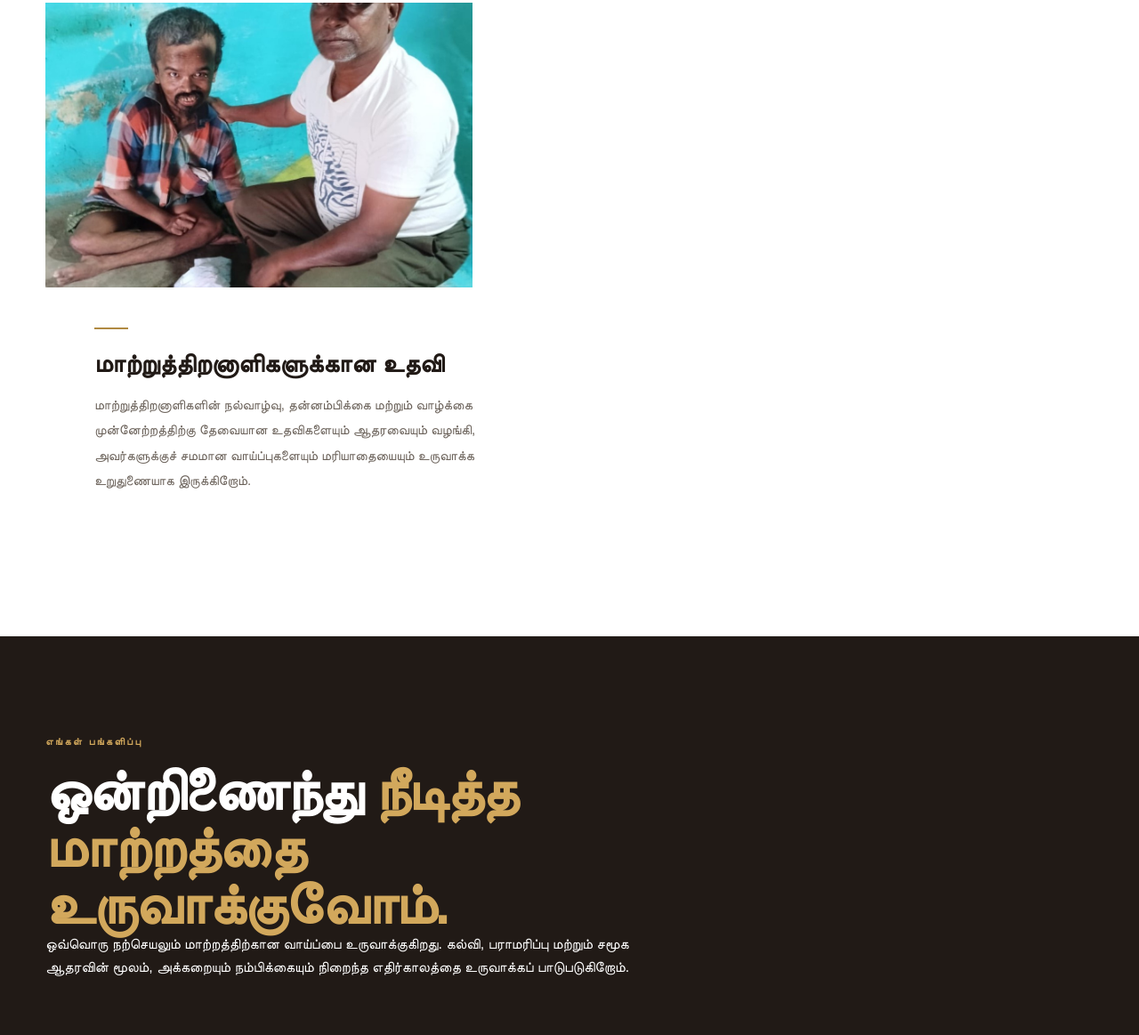
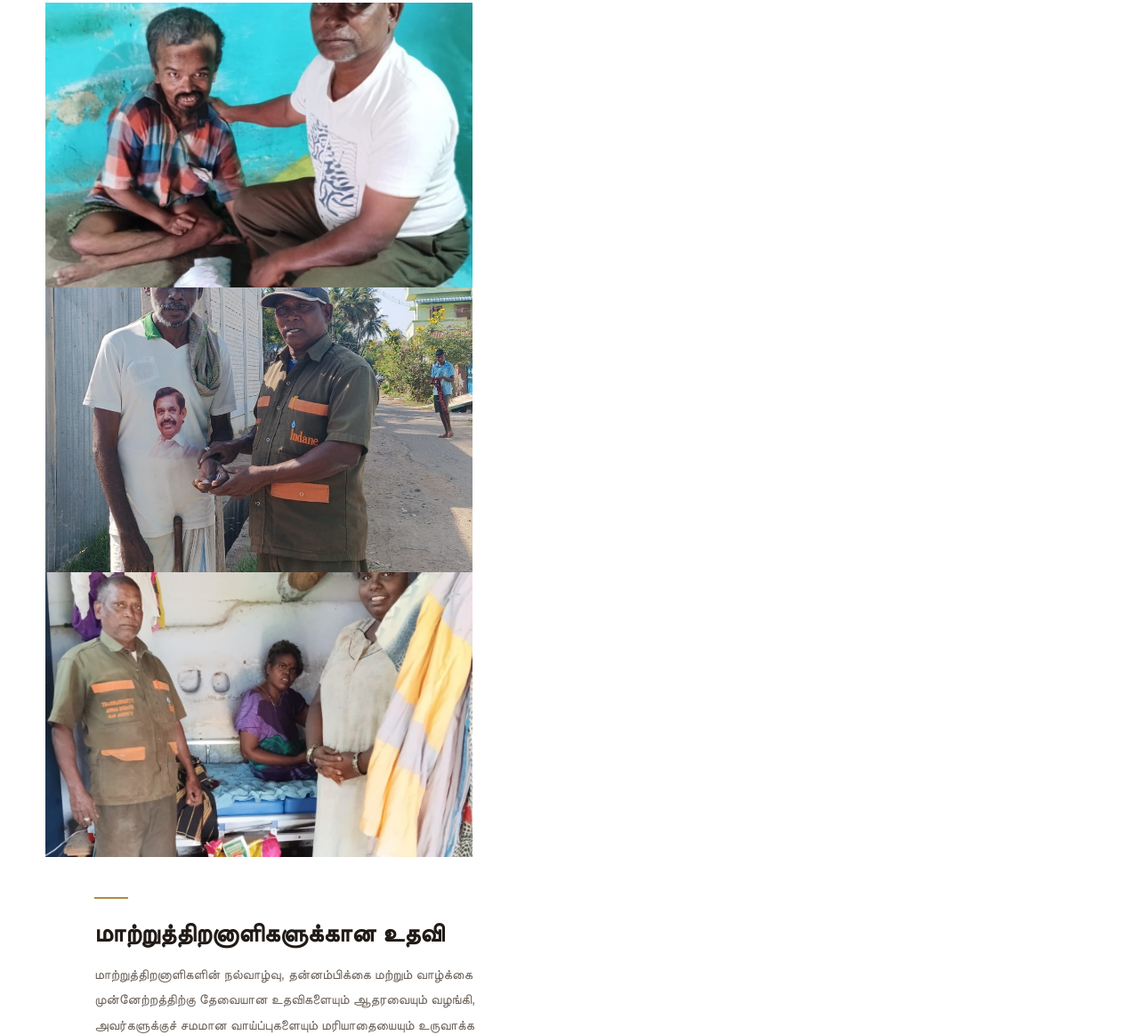
Before and after one commit to jenisha-software/thai-thanthai-trust, a plain HTML site: page index.html in a window 1280 px wide. Shown: the part 3792-4955 px from the top of the page at 89% size. Drawn offline with Linux system fonts and the light colour scheme.

Commit message:
Update trust website

```diff
--- a/index.html
+++ b/index.html
@@ -276,11 +276,27 @@
 <article class="activity-feature">
 
     <div class="activity-image">
+        <div class="activity-gallery">
+
             <img
                 src="dis.jpg.jpeg"
                 alt="மாற்றுத்திறனாளிகளுக்கான உதவி"
                 loading="lazy"
             >
+
+            <img
+                src="dis2.jpg.jpeg"
+                alt="மாற்றுத்திறனாளிகளுக்கான சமூக ஆதரவு"
+                loading="lazy"
+            >
+
+            <img
+                src="dis1.jpg.jpeg"
+                alt="மாற்றுத்திறனாளிகளுக்கான சேவை"
+                loading="lazy"
+            >
+
+        </div>
     </div>
 
                     <div class="activity-content">
```
Also changed, not shown: dis1.jpg.jpeg (added), dis2.jpg.jpeg (added). Lines whose indentation alone changed are shown as unchanged.
